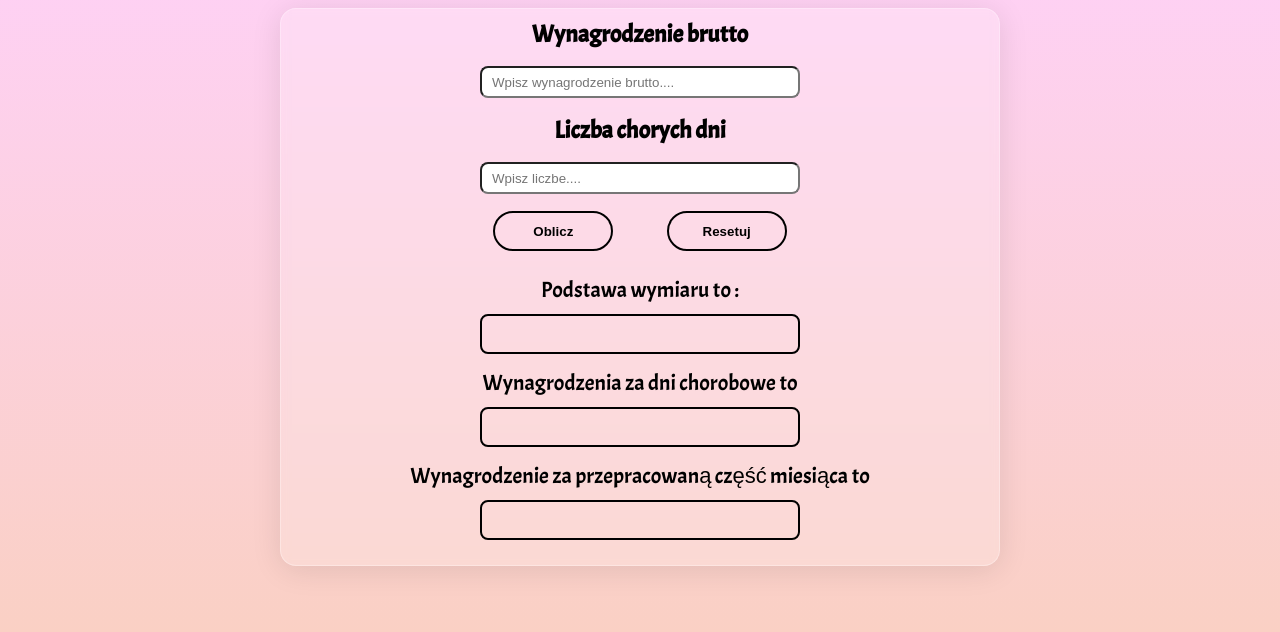
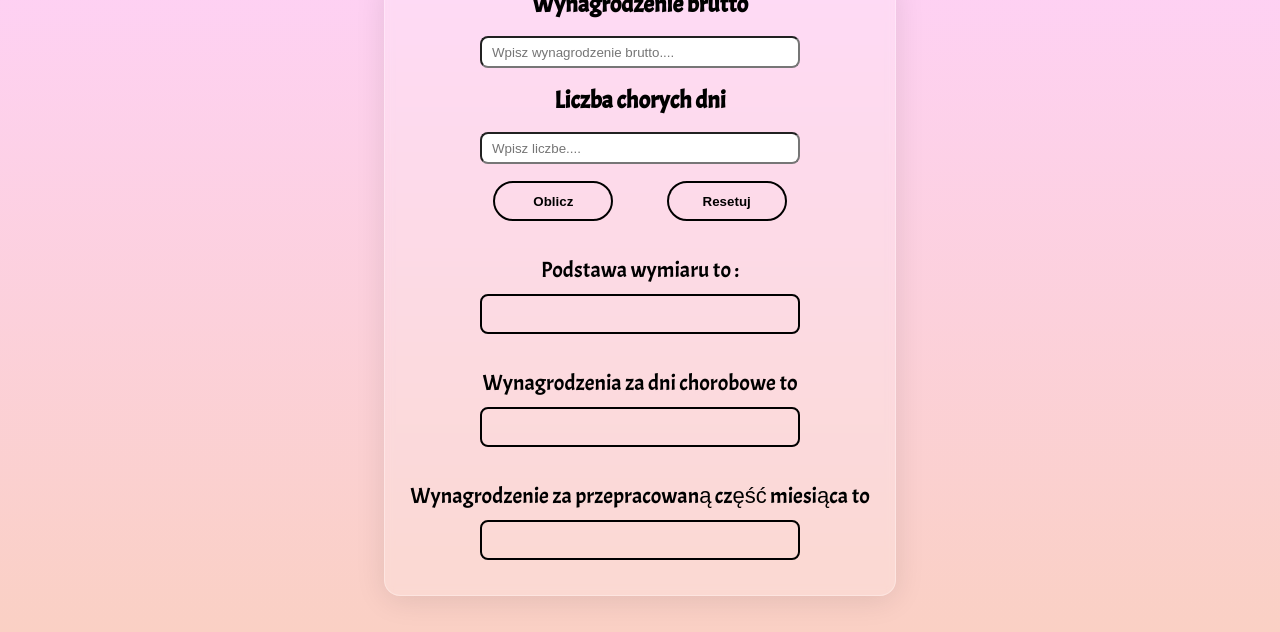
Before and after one commit to Taaxuus/ChorobowedlaOli, a plain HTML site: page index.html in a window 1280 px wide. Shown: the part 168-800 px from the top of the page. Drawn offline with Linux system fonts and the light colour scheme.

Commit message:
added changes

```diff
--- a/sass/style.scss
+++ b/sass/style.scss
@@ -13,6 +13,7 @@ html {
 
 body {
 	display: flex;
+
 	justify-content: center;
 	align-items: center;
 	flex-direction: column;
@@ -48,7 +49,6 @@ body {
 	justify-content: center;
 	align-items: center;
 	text-align: center;
-	min-width: 90vh;
 
 	background: rgba(255, 255, 255, 0.2);
 	border-radius: 16px;
@@ -106,6 +106,7 @@ body {
 			flex-wrap: wrap;
 			flex-direction: column;
 			align-items: center;
+			padding: 10px;
 
 			span {
 				display: flex;
```
Also changed, not shown: css/style.css, 1 other file.
